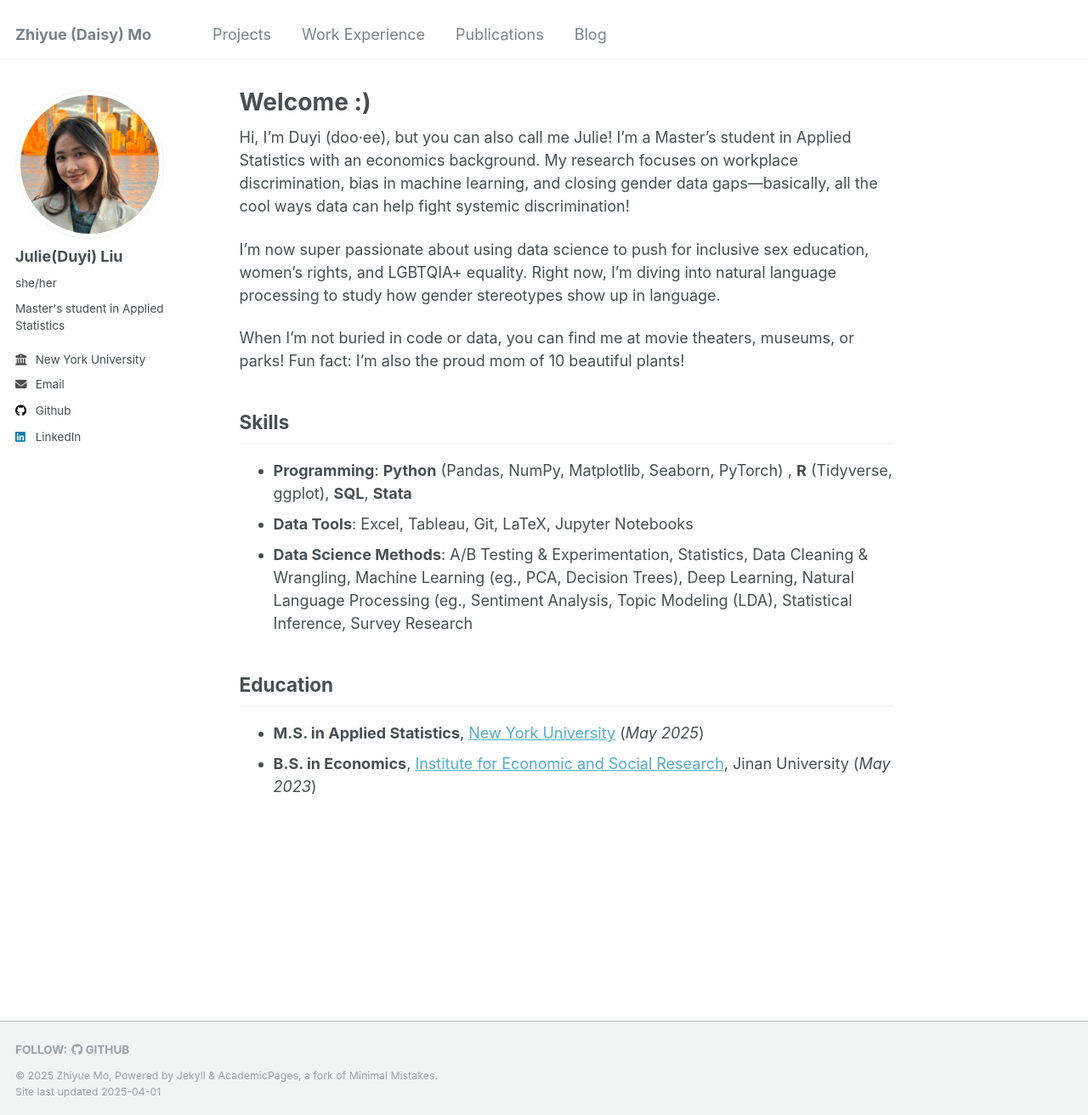
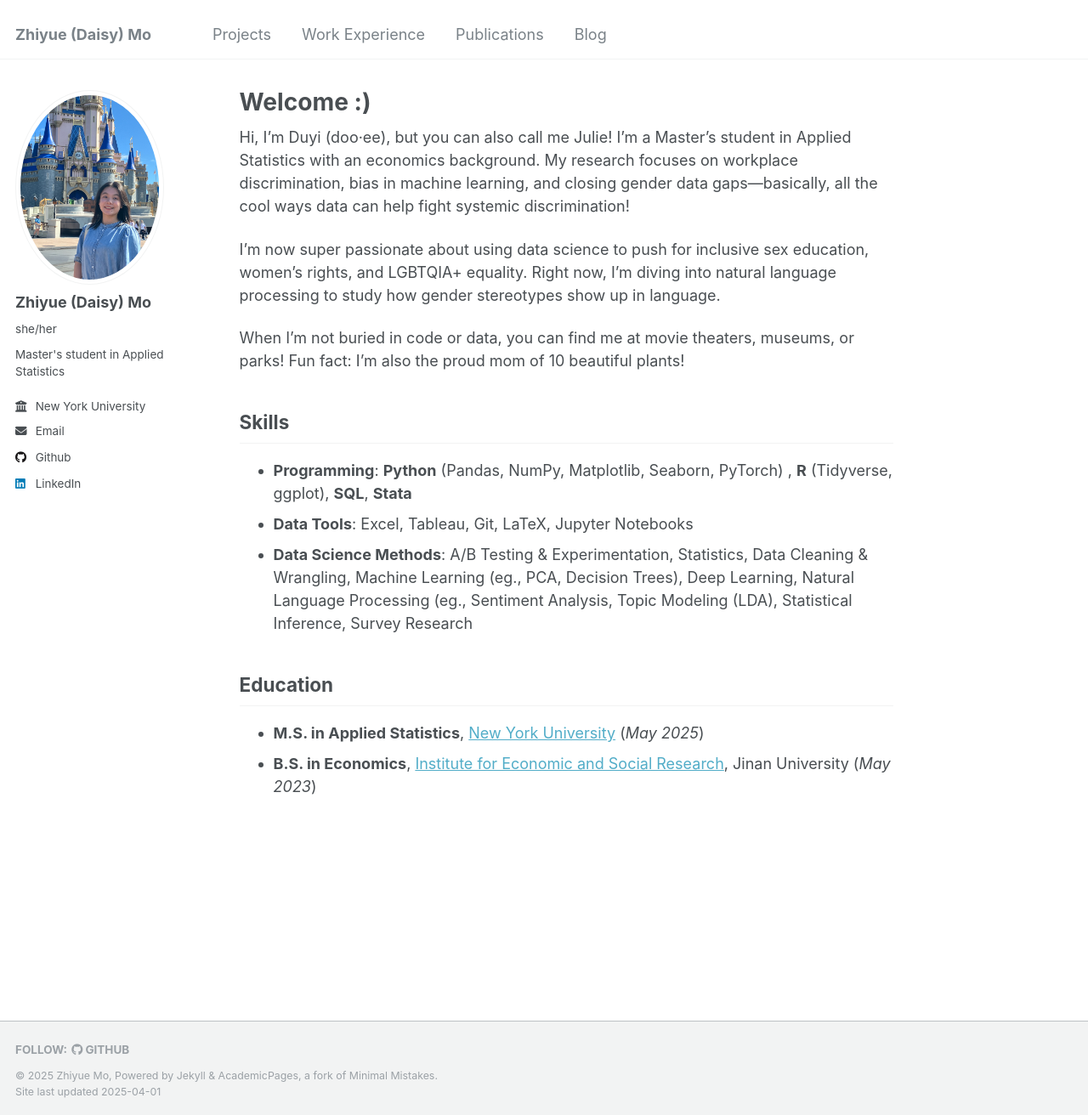
Before and after one commit to zhiyuemo/zhiyuemo.github.io, a Jekyll site: the page built from _pages/about.md, in a window 1280 px wide and 1312 px high. Shown: the whole window at 85% size. Built offline with Jekyll 4.4.1, drawn with Linux system fonts in a browser that asks for light colours.

Commit message:
Update _config.yml

```diff
--- a/_config.yml
+++ b/_config.yml
@@ -21,14 +21,14 @@ repository               : "zhiyuemo/zhiyuemo.github.io"
 #               Additional customization can be done by editing /_includes/author-profile.html
 author:
   # Biographic information
-  avatar           : "profile.png"
-  name             : "Julie(Duyi) Liu"
+  avatar           : "Weixin Image_2024070521345611.jpg"
+  name             : "Zhiyue (Daisy) Mo"
   pronouns         : "she/her"
   bio              : "Master's student in Applied Statistics"
   location         : # "New York, NY"
   employer         : "New York University"
   uri              : # URL
-  email            : "julieliu2024@gmail.com"
+  email            : "zhiyue007@gmail.com"
 
   # Academic websites
   arxiv            : # URL - Update with the correct link to your profile
@@ -44,7 +44,7 @@ author:
   bitbucket        : # Username - Update with your username on the site
   codepen          : # Username
   dribbble         : # Username
-  github           : "julieduyiliu"
+  github           : "zhiyuemo"
   kaggle           : # Username
   stackoverflow    : # User number or user number and name (i.e., use "1" or "1/jeff-atwood")
 
```
